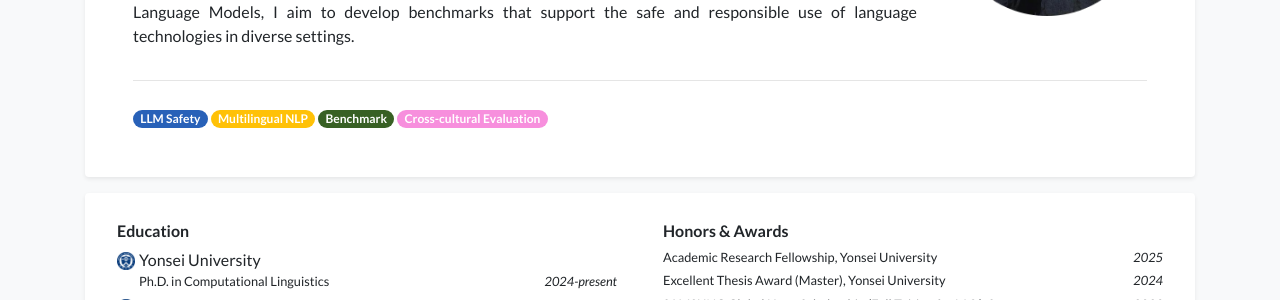
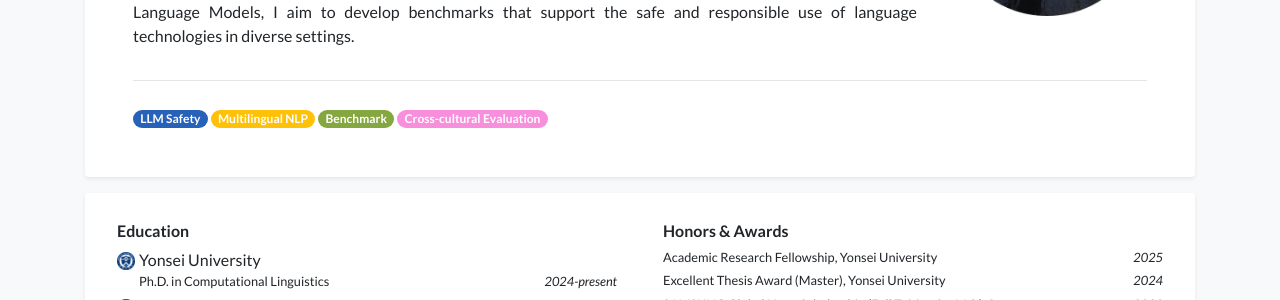
Before and after one commit to wangxiaonan-git/wangxiaonan-git.github.io, a Jekyll site: the page built from index.html, in a window 1280 px wide. Shown: the part 360-660 px from the top of the page. Built offline with Jekyll 4.4.1, drawn with Linux system fonts in a browser that asks for light colours; a style sheet for code colours, icons or effects is not loaded.

Commit message:
Update profile_card.html

```diff
--- a/_includes/widgets/profile_card.html
+++ b/_includes/widgets/profile_card.html
@@ -42,7 +42,7 @@
                         <div class="text-profile-bio mt-2">
                             <span class="badge badge-pill" style="background-color:#2861b8; color: white;">LLM Safety</span>
                             <span class="badge badge-pill" style="background-color:#ffc107; color: white;">Multilingual NLP</span>
-                            <span class="badge badge-pill" style="background-color:#386024; color: white;">Benchmark</span>
+                            <span class="badge badge-pill" style="background-color:#84a73f; color: white;">Benchmark</span>
                             <span class="badge badge-pill" style="background-color:#f78fdd; color: white;">Cross-cultural Evaluation</span>
                         </div>
 
```
